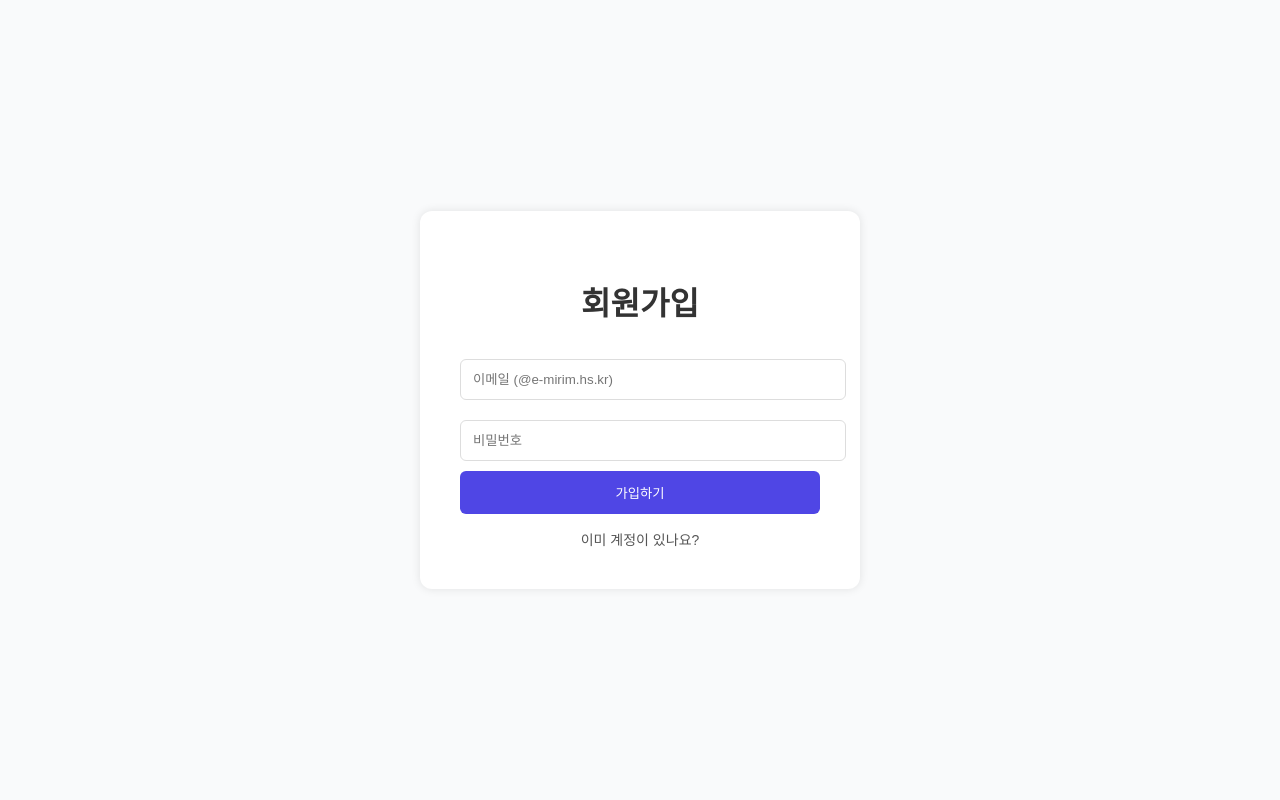
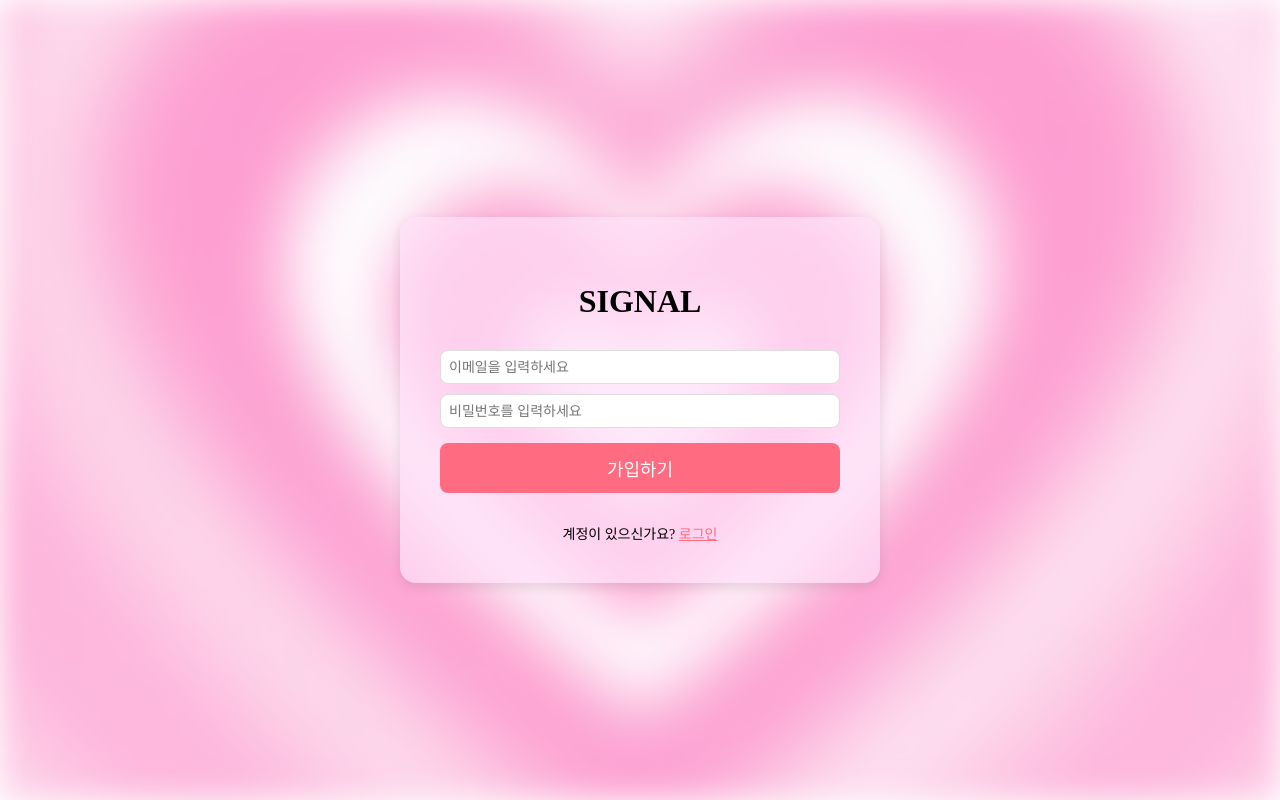
Before and after one commit to tyzzxxkk/Signal, a Flask app: page /register in a window 1280 px wide. Run offline with Flask 3, Linux system fonts and the light colour scheme; parts of the project's set-up code (start-up, migrations or seed data) failed here and were passed over.

Commit message:
flask 연결

```diff
--- a/app.py
+++ b/app.py
@@ -1,4 +1,4 @@
-from flask import Flask
+from flask import Flask, render_template
 from flask_sqlalchemy import SQLAlchemy
 from flask_mail import Mail
 from flask_login import LoginManager
@@ -6,7 +6,6 @@ from config import Config
 from extensions import db, mail, login_manager
 from routes import main_bp  # 메인 라우터 블루프린트
 from auth import auth_bp   # 인증 라우터 블루프린트
-import os
 
 # Flask 확장 모듈 초기화
 db = SQLAlchemy()
@@ -23,7 +22,7 @@ def create_app():
     login_manager.init_app(app)
 
     # 로그인 안한 사용자가 접근 시 리다이렉트할 페이지
-    login_manager.login_view = 'auth.login'  # auth_bp 안의 login 함수로 연결
+    login_manager.login_view = 'auth.login'
 
     # 로그인 유저 로드 함수
     from models import User, LoveHistory  # 모델 import
@@ -36,12 +35,20 @@ def create_app():
     app.register_blueprint(main_bp)
     app.register_blueprint(auth_bp)
 
+    # 에러 처리
+    @app.errorhandler(404)
+    def page_not_found(e):
+        return render_template('404.html'), 404
+
+    @app.errorhandler(500)
+    def server_error(e):
+        return render_template('500.html'), 500
+
     with app.app_context():
         db.create_all()
 
     return app
 
-
 app = create_app()
 
 if __name__ == "__main__":
--- a/templates/index.html
+++ b/templates/index.html
@@ -24,7 +24,7 @@
             left: 0;
             right: 0;
             bottom: 0;
-            background-image: url('../img/heart.jpg');
+            background-image: url("{{ url_for('static', filename='img/heart.jpg') }}");
             background-size: cover;
             background-position: center;
             background-color: rgba(255, 255, 255, 0.5);
@@ -75,8 +75,8 @@
     <div class="container">
         <p>운명적인 만남을 위해서</p>
         <h1>SIGNAL</h1>
-        <a href="./login.html" class="login">로그인하기</a>
-        <a href="./home.html" class="guest">계정이 없다면? 비로그인 상태로 둘러보기</a>
+        <a href="{{ url_for('auth.login') }}" class="login">로그인하기</a>
+        <a href="{{ url_for('main.home') }}" class="guest">계정이 없다면? 비로그인 상태로 둘러보기</a>
     </div>
 </body>
 
--- a/templates/register.html
+++ b/templates/register.html
@@ -3,68 +3,98 @@
 <head>
     <meta charset="UTF-8">
     <meta name="viewport" content="width=device-width, initial-scale=1.0">
-    <title>SIGNEL | 회원가입</title>
+    <title>SIGNAL | 회원가입</title>
     <style>
         body {
             margin: 0;
-            font-family: sans-serif;
-            background-color: #f9fafb;
+            padding: 0;
+            position: relative;
+            font-family: "Pretendard";
             display: flex;
             justify-content: center;
             align-items: center;
             height: 100vh;
         }
-        .register-box {
-            background-color: white;
+
+        body::before {
+            content: '';
+            position: absolute;
+            top: 0;
+            left: 0;
+            right: 0;
+            bottom: 0;
+            background-image: url("{{ url_for('static', filename='img/heart.jpg') }}");
+            background-size: cover;
+            background-position: center;
+            background-color: rgba(255, 255, 255, 0.5);
+            filter: blur(16px);
+            z-index: -1;
+        }
+
+        .register-container {
+            background-color: #ffe1f8bb;
             padding: 40px;
-            border-radius: 12px;
-            box-shadow: 0 0 10px rgba(0,0,0,0.1);
-            width: 360px;
+            border-radius: 16px;
+            box-shadow: 0 4px 12px rgba(0, 0, 0, 0.1);
             text-align: center;
+            width: 400px;
         }
+
         h2 {
-            margin-bottom: 25px;
-            color: #333;
             font-size: 32px;
+            margin-bottom: 20px;
         }
+
         input {
+            width: 95.5%;
+            padding: 8px;
+            border: 1px solid #ddd;
+            border-radius: 8px;
+            font-size: 14px;
+            margin-top: 10px;
+        }
+
+        .register-container button {
             width: 100%;
             padding: 12px;
-            margin: 10px 0;
-            border: 1px solid #ddd;
-            border-radius: 6px;
+            background-color: #FF6B81;
+            color: #fff;
+            border: none;
+            border-radius: 8px;
+            font-size: 18px;
+            cursor: pointer;
+            margin-top: 15px;
+            transition: background-color 0.3s;
         }
-        button {
-            width: 100%;
-            padding: 12px;
-            background-color: #4f46e5;
-            border: none;
-            color: white;
-            border-radius: 6px;
-            cursor: pointer;
-            transition: 0.2s;
+
+        .register-container button:hover {
+            background-color: #ff4d68;
         }
-        button:hover {
-            background-color: #4338ca;
+
+        .login {
+            margin-top: 30px;
+            font-size: 14px;
         }
-        a {
-            display: block;
-            margin-top: 15px;
-            font-size: 14px;
-            color: #555;
-            text-decoration: none;
+
+        .login a {
+            color: #FF6B81;
+            text-decoration: underline;
         }
     </style>
 </head>
 <body>
-    <div class="register-box">
-        <h2>회원가입</h2>
+    <div class="register-container">
+        <h2>SIGNAL</h2>
         <form action="/register" method="post">
-            <input type="text" name="email" placeholder="이메일 (@e-mirim.hs.kr)" required>
-            <input type="password" name="password" placeholder="비밀번호" required>
+            <input type="text" name="email" placeholder="이메일을 입력하세요" required>
+                <input type="password" name="password" id="password" placeholder="비밀번호를 입력하세요" required>
+
             <button type="submit">가입하기</button>
         </form>
-        <a href="/login">이미 계정이 있나요?</a>
+
+        <div class="login">
+            계정이 있으신가요? <a href="{{ url_for('auth.login') }}">로그인</a>
+        </div>
     </div>
 </body>
 </html>
```
Also changed, not shown: routes.py (+0 -12 lines), templates/404.html (+5 -5 lines), templates/login.html (+7 -5 lines), static/img/heart.jpg (renamed from img/heart.jpg).
